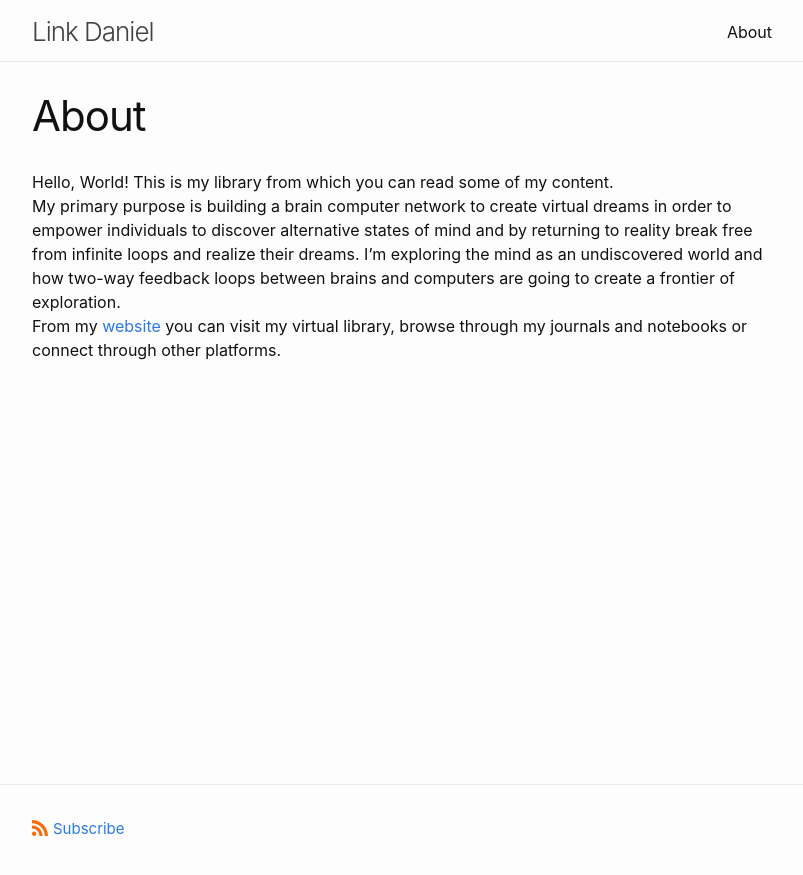
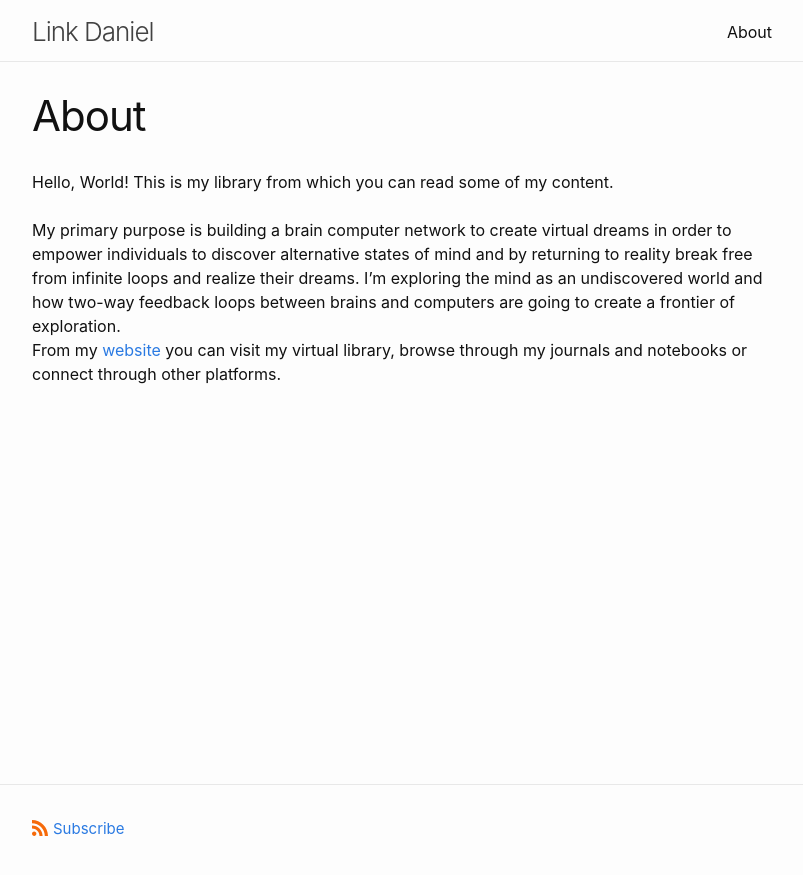
Before and after one commit to link-daniel/link.github.io, a Jekyll site: the page built from about.md, in a window 1280 px wide. Shown: the top 875 px of the page, without its empty margins (238-1041 px from the left). Built offline with Jekyll 4.4.1, drawn with Linux system fonts in a browser that asks for light colours.

```diff
--- a/about.md
+++ b/about.md
@@ -4,7 +4,7 @@ title: About
 permalink: /about/
 ---
 
-Hello, World! This is my library from which you can read some of my content.
+Hello, World! This is my library from which you can read some of my content.\
 <br>
 My primary purpose is building a brain computer network to create virtual dreams in order to empower individuals to discover alternative states of mind and by returning to reality break free from infinite loops and realize their dreams. I'm exploring the mind as an undiscovered world and how two-way feedback loops between brains and computers are going to create a frontier of exploration.
 <br>
```
